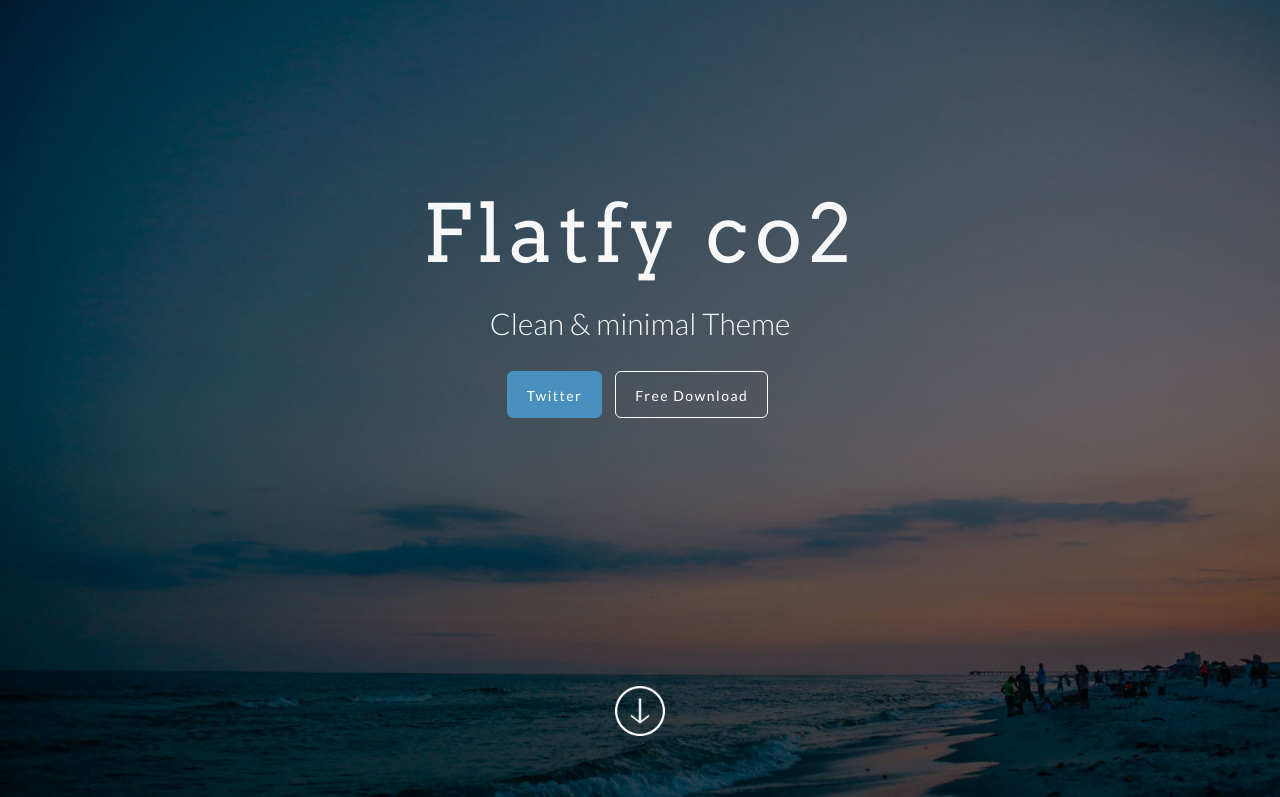
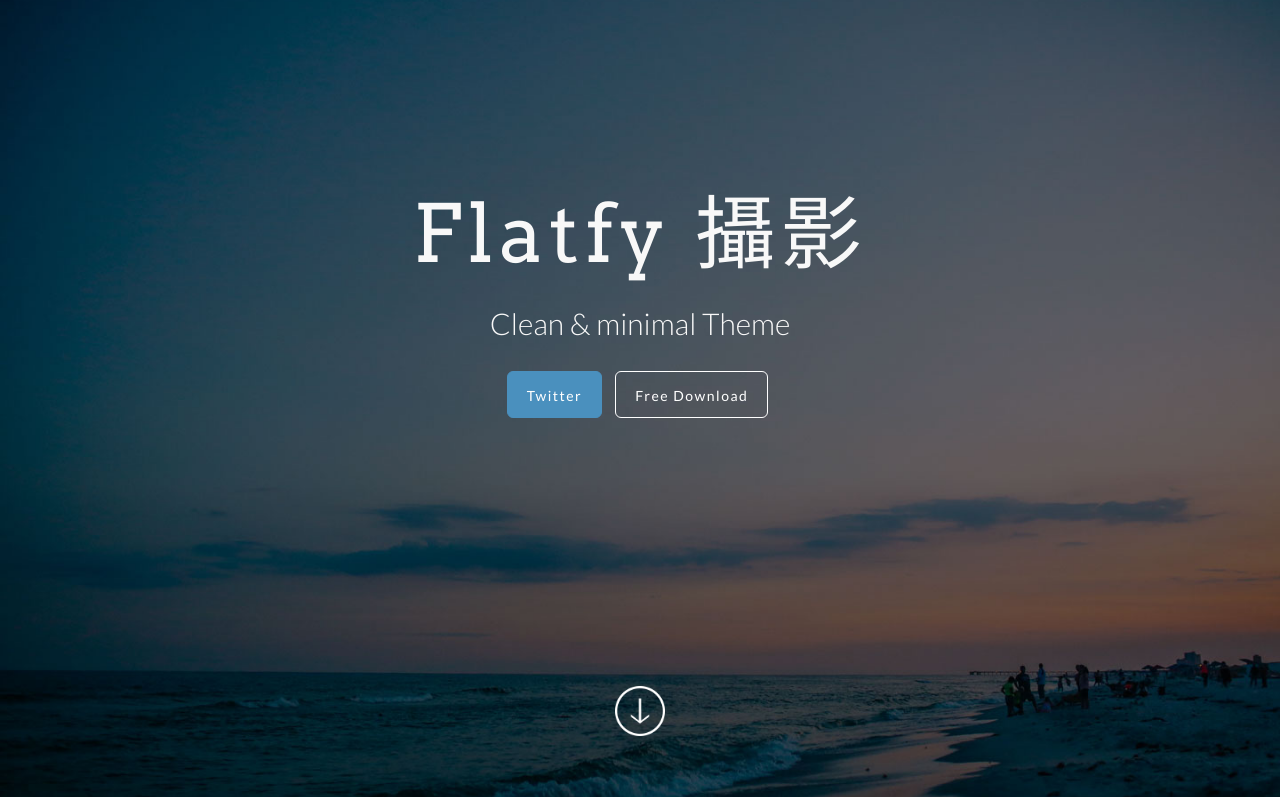
Before and after one commit to candyco2/co2, a plain HTML site: page index.html in a window 1280 px wide. Shown: the top 797 px of the page. Drawn offline with Linux system fonts and the light colour scheme.

Commit message:
Update index.html

```diff
--- a/index.html
+++ b/index.html
@@ -58,7 +58,7 @@
 	<!-- FullScreen -->
     <div class="intro-header">
 		<div class="col-xs-12 text-center abcen1">
-			<h1 class="h1_home wow fadeIn" data-wow-delay="0.4s">Flatfy co2</h1>
+			<h1 class="h1_home wow fadeIn" data-wow-delay="0.4s">Flatfy 攝影</h1>
 			<h3 class="h3_home wow fadeIn" data-wow-delay="0.6s">Clean & minimal Theme</h3>
 			<ul class="list-inline intro-social-buttons">
 				<li><a href="https://twitter.com/galantiandrea" class="btn  btn-lg mybutton_cyano wow fadeIn" data-wow-delay="0.8s"><span class="network-name">Twitter</span></a>
```
